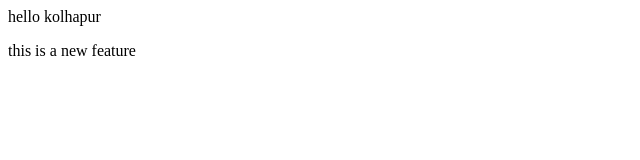
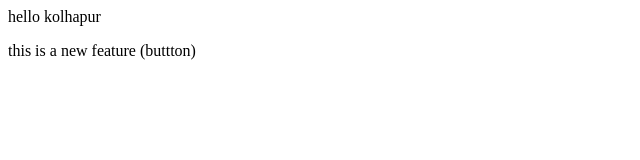
Before and after one commit to vaishnavirepe21/localrepo, a plain HTML site: page index.html in a window 1280 px wide. Shown: the full height of the page, 0-640 px from the left. Drawn offline with Linux system fonts and the light colour scheme.

```diff
--- a/index.html
+++ b/index.html
@@ -1,4 +1,2 @@
-<p>
-    hello kolhapur
-</p>
-<P>this is a new feature</P>
+<p>hello kolhapur</p>
+<P>this is a new feature (buttton)</P>
```
